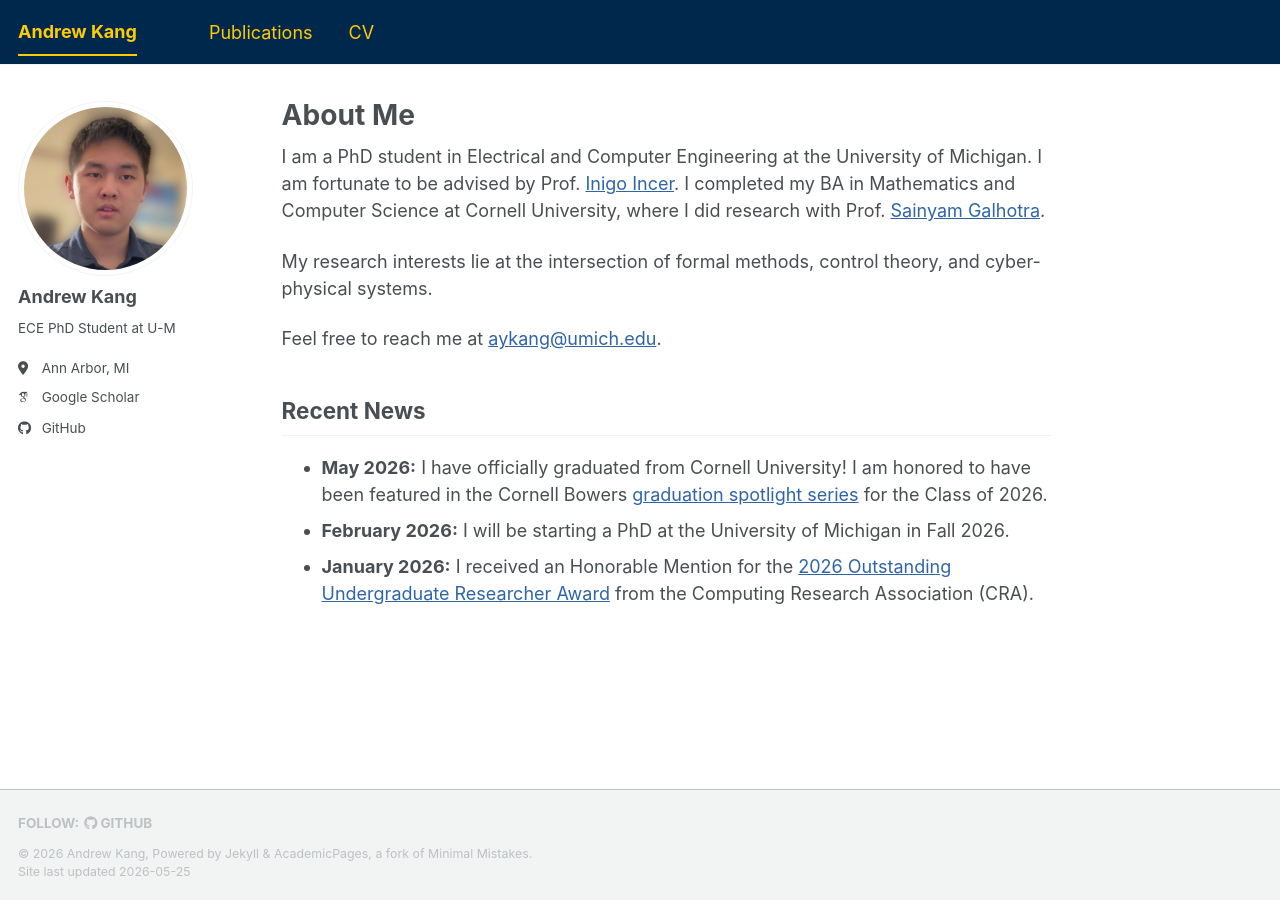
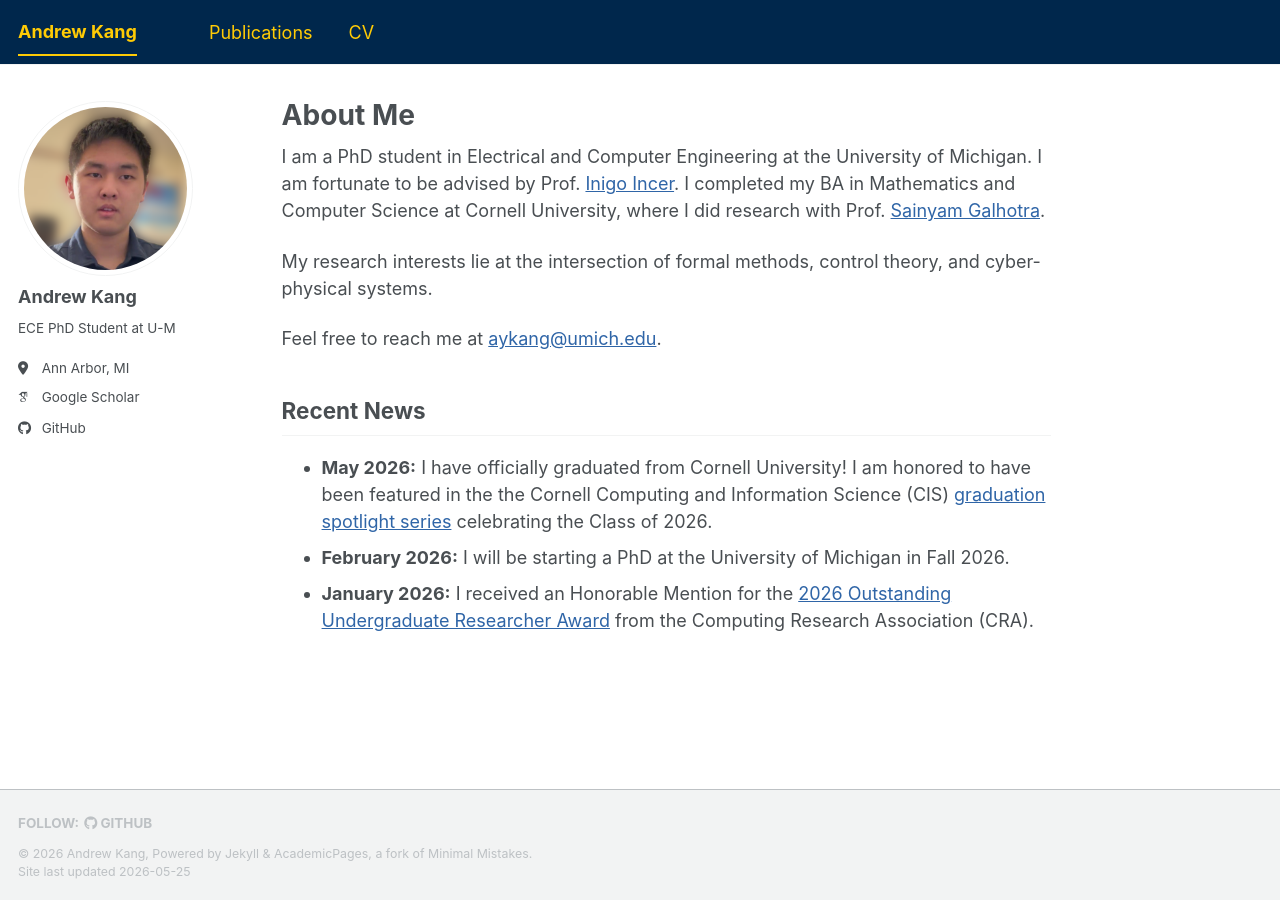
Before and after one commit to andrew-kang/andrew-kang.github.io, a Jekyll site: the page built from _pages/about.md, in a window 1280 px wide. Built offline with Jekyll 4.4.1, drawn with Linux system fonts in a browser that asks for light colours; some web fonts are replaced; a script bundle is joined from its source files by our own code; library files that are not in the unit come from our copies.

Commit message:
fix: rewrite recent news...again

```diff
--- a/_pages/about.md
+++ b/_pages/about.md
@@ -14,6 +14,6 @@ My research interests lie at the intersection of formal methods, control theory,
 Feel free to reach me at [aykang@umich.edu](mailto:aykang@umich.edu).
 
 ## Recent News
-- **May 2026:** I have officially graduated from Cornell University! I am honored to have been featured in the Cornell Bowers [graduation spotlight series](https://bowers.cornell.edu/news-stories/andrew-kang-26-making-most-undergraduate-research-opportunities) for the Class of 2026.
+- **May 2026:** I have officially graduated from Cornell University! I am honored to have been featured in the the Cornell Computing and Information Science (CIS) [graduation spotlight series](https://bowers.cornell.edu/news-stories/andrew-kang-26-making-most-undergraduate-research-opportunities) celebrating the Class of 2026.
 - **February 2026:** I will be starting a PhD at the University of Michigan in Fall 2026.
 - **January 2026:** I received an Honorable Mention for the [2026 Outstanding Undergraduate Researcher Award](https://cra.org/about/awards/outstanding-undergraduate-researcher-award/) from the Computing Research Association (CRA).
```
